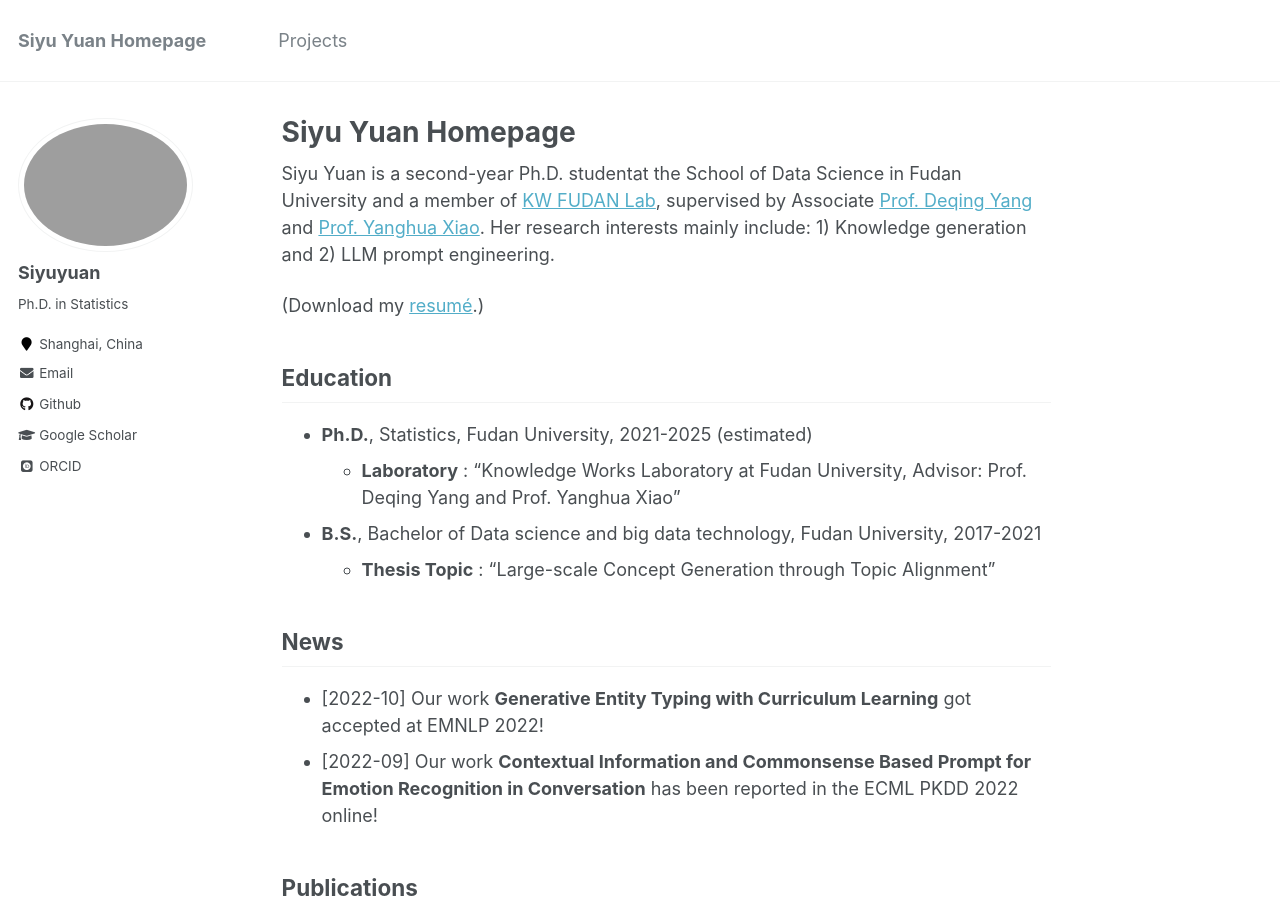
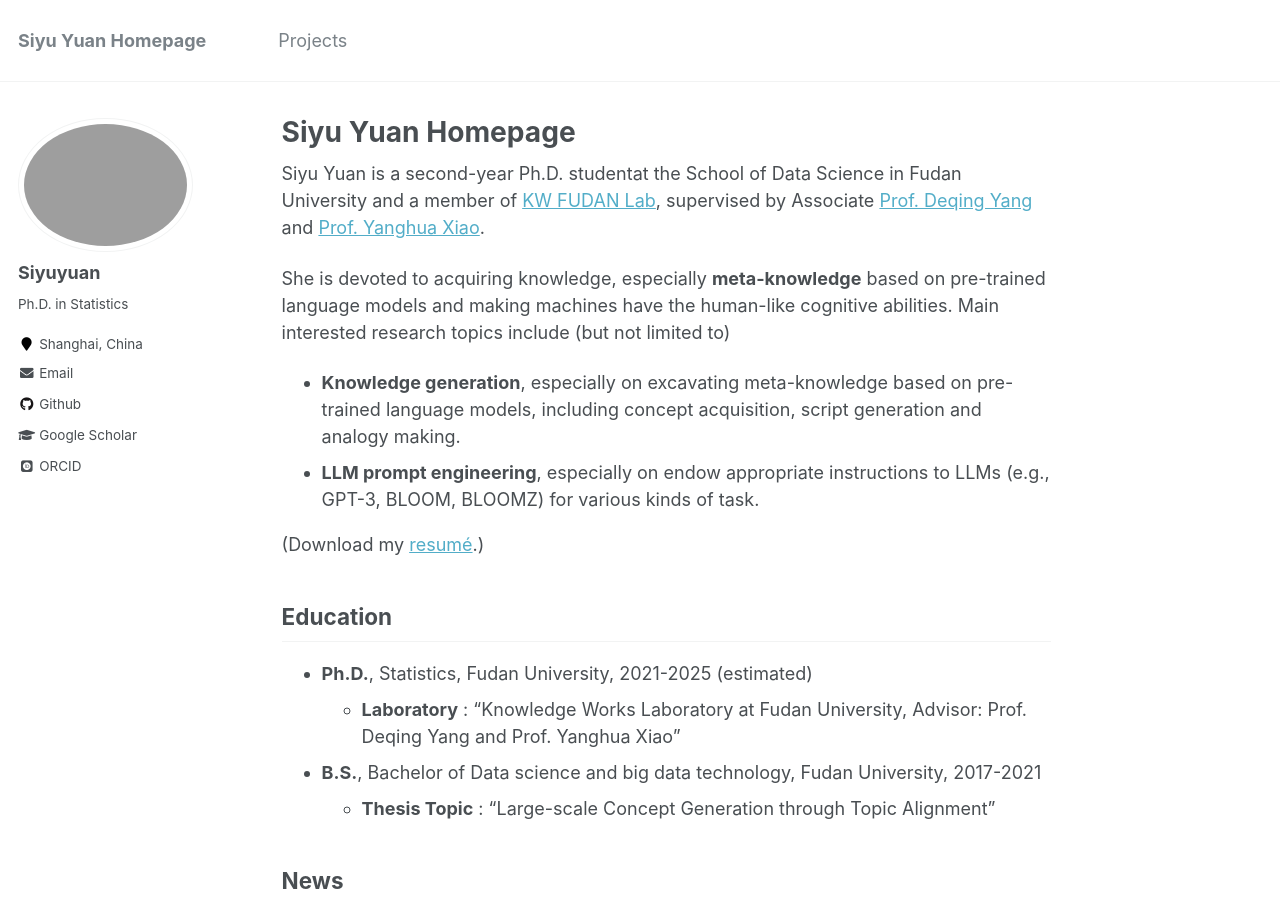
Before and after one commit to siyuyuan/siyuyuan.github.io, a Jekyll site: the page built from _pages/about.md, in a window 1280 px wide and 900 px high. Built offline with Jekyll 4.4.1, drawn with Linux system fonts in a browser that asks for light colours; some web fonts are replaced.

Commit message:
Update about.md

```diff
--- a/_pages/about.md
+++ b/_pages/about.md
@@ -8,8 +8,11 @@ redirect_from:
   - /about.html
 ---
 
-Siyu Yuan is a second-year Ph.D. studentat the School of Data Science in Fudan University and a member of [KW FUDAN Lab](http://kw.fudan.edu.cn/), supervised by Associate [Prof. Deqing Yang](http://kw.fudan.edu.cn/people/yangdeqing/) and [Prof. Yanghua Xiao](http://kw.fudan.edu.cn/people/xiaoyanghua/). Her research interests mainly include: 1) Knowledge generation and 2) LLM prompt engineering.
+Siyu Yuan is a second-year Ph.D. studentat the School of Data Science in Fudan University and a member of [KW FUDAN Lab](http://kw.fudan.edu.cn/), supervised by Associate [Prof. Deqing Yang](http://kw.fudan.edu.cn/people/yangdeqing/) and [Prof. Yanghua Xiao](http://kw.fudan.edu.cn/people/xiaoyanghua/).
 
+She is devoted to acquiring knowledge, especially **meta-knowledge** based on pre-trained language models and making machines have the human-like cognitive abilities. Main interested research topics include (but not limited to)
+- **Knowledge generation**, especially on excavating meta-knowledge based on pre-trained language models, including concept acquisition, script generation and analogy making.
+- **LLM prompt engineering**, especially on endow appropriate instructions to LLMs (e.g., GPT-3, BLOOM, BLOOMZ) for various kinds of task.
 
 (Download my [resumé](http://siyuyuan.github.io/files/CV_English_.pdf).)
 
```
